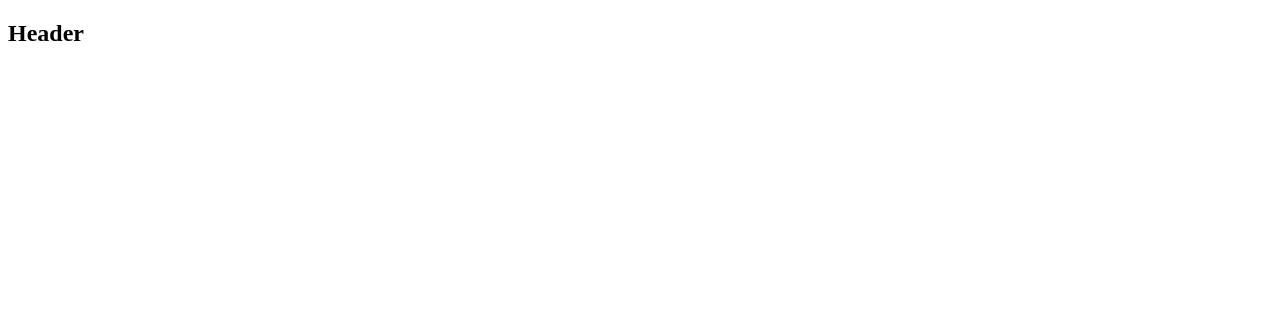
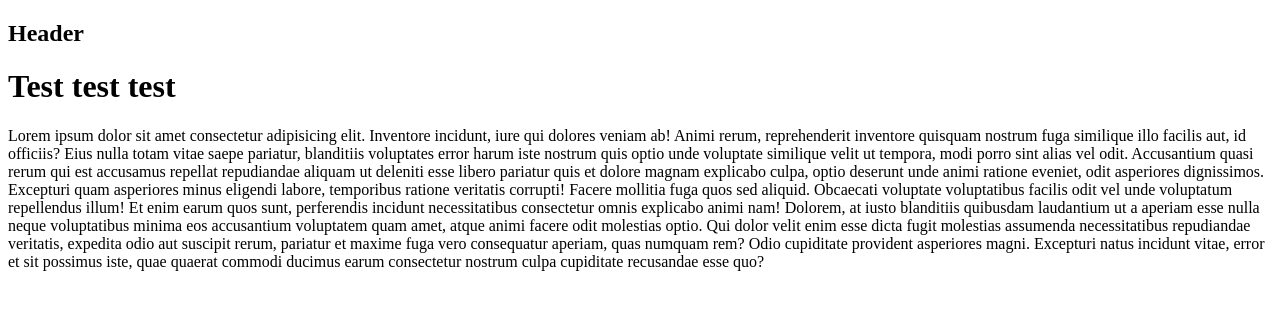
Before and after one commit to Evools/product, a plain HTML site: page index.html in a window 1280 px wide. Drawn offline with Linux system fonts and the light colour scheme.

Commit message:
create text test

```diff
--- a/index.html
+++ b/index.html
@@ -9,6 +9,10 @@
 <body>
   <div class="wrapper">
     <h2>Header</h2>
+    <h1>Test test test</h1>
+    <p>
+      Lorem ipsum dolor sit amet consectetur adipisicing elit. Inventore incidunt, iure qui dolores veniam ab! Animi rerum, reprehenderit inventore quisquam nostrum fuga similique illo facilis aut, id officiis? Eius nulla totam vitae saepe pariatur, blanditiis voluptates error harum iste nostrum quis optio unde voluptate similique velit ut tempora, modi porro sint alias vel odit. Accusantium quasi rerum qui est accusamus repellat repudiandae aliquam ut deleniti esse libero pariatur quis et dolore magnam explicabo culpa, optio deserunt unde animi ratione eveniet, odit asperiores dignissimos. Excepturi quam asperiores minus eligendi labore, temporibus ratione veritatis corrupti! Facere mollitia fuga quos sed aliquid. Obcaecati voluptate voluptatibus facilis odit vel unde voluptatum repellendus illum! Et enim earum quos sunt, perferendis incidunt necessitatibus consectetur omnis explicabo animi nam! Dolorem, at iusto blanditiis quibusdam laudantium ut a aperiam esse nulla neque voluptatibus minima eos accusantium voluptatem quam amet, atque animi facere odit molestias optio. Qui dolor velit enim esse dicta fugit molestias assumenda necessitatibus repudiandae veritatis, expedita odio aut suscipit rerum, pariatur et maxime fuga vero consequatur aperiam, quas numquam rem? Odio cupiditate provident asperiores magni. Excepturi natus incidunt vitae, error et sit possimus iste, quae quaerat commodi ducimus earum consectetur nostrum culpa cupiditate recusandae esse quo?
+    </p>
   </div>
 </body>
 </html>
```
